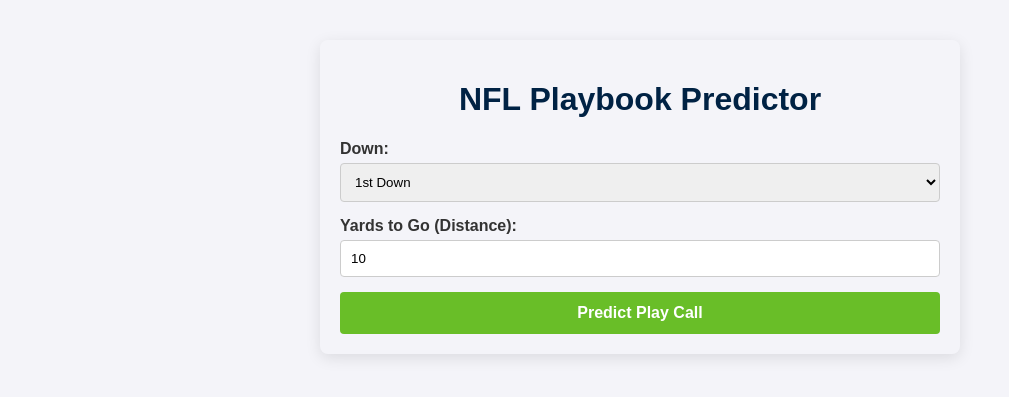
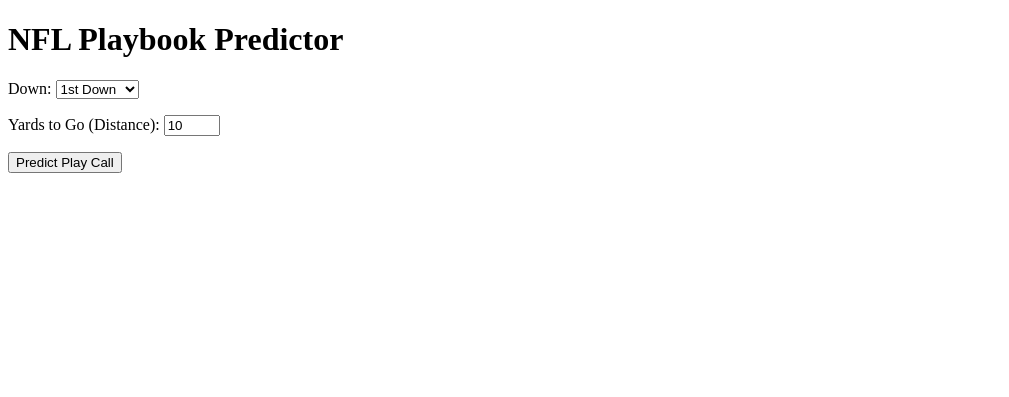
Before and after one commit to YMT-py/nfl-app, a Flask app: page / in a window 1280 px wide. Shown: the top 397 px of the page, without its empty margins (0-1009 px from the left). Run offline with Flask 3, Linux system fonts and the light colour scheme.

Commit message:
Change layout

```diff
--- a/templates/index.html
+++ b/templates/index.html
@@ -4,65 +4,13 @@
     <meta charset="UTF-8">
     <meta name="viewport" content="width=device-width, initial-scale=1.0">
     <title>NFL Playbook Strategy Predictor</title>
-    <style>
-        body {
-            font-family: 'Arial', sans-serif;
-            background-color: #f4f4f9;
-            color: #333;
-            max-width: 600px;
-            margin: 40px auto;
-            padding: 20px;
-            border-radius: 8px;
-            box-shadow: 0 4px 15px rgba(0,0,0,0.1);
-        }
-        h1 {
-            color: #002244; /* Seahawks Navy */
-            text-align: center;
-        }
-        .form-group {
-            margin-bottom: 15px;
-        }
-        label {
-            display: block;
-            margin-bottom: 5px;
-            font-weight: bold;
-        }
-        select, input {
-            width: 100%;
-            padding: 10px;
-            border: 1px solid #ccc;
-            border-radius: 4px;
-            box-sizing: border-box;
-        }
-        button {
-            width: 100%;
-            padding: 12px;
-            background-color: #69BE28; /* Seahawks Action Green */
-            color: white;
-            border: none;
-            border-radius: 4px;
-            font-size: 16px;
-            font-weight: bold;
-            cursor: pointer;
-        }
-        button:hover {
-            background-color: #59a622;
-        }
-        .result {
-            margin-top: 20px;
-            padding: 15px;
-            background-color: #e8f5e9;
-            border-left: 5px solid #69BE28;
-            border-radius: 4px;
-        }
-    </style>
 </head>
 <body>
 
     <h1>NFL Playbook Predictor</h1>
 
     <form action="/predict" method="POST">
-        <div class="form-group">
+        <p>
             <label for="down">Down:</label>
             <select name="down" id="down">
                 <option value="1">1st Down</option>
@@ -70,23 +18,21 @@
                 <option value="3">3rd Down</option>
                 <option value="4">4th Down</option>
             </select>
-        </div>
+        </p>
 
-        <div class="form-group">
+        <p>
             <label for="distance">Yards to Go (Distance):</label>
             <input type="number" name="distance" id="distance" min="1" max="99" value="10" required>
-        </div>
+        </p>
 
         <button type="submit">Predict Play Call</button>
     </form>
 
     {% if prediction %}
-    <div class="result">
-        <h2>Recommended Play:</h2>
-        <p style="font-size: 24px; font-weight: bold; color: #002244; margin: 5px 0;">
-            {{ prediction }}
-        </p>
-    </div>
+    <h2>Recommended Play:</h2>
+    <p style="font-size: 20px; font-weight: bold;">
+        {{ prediction }}
+    </p>
     {% endif %}
 
 </body>
```
